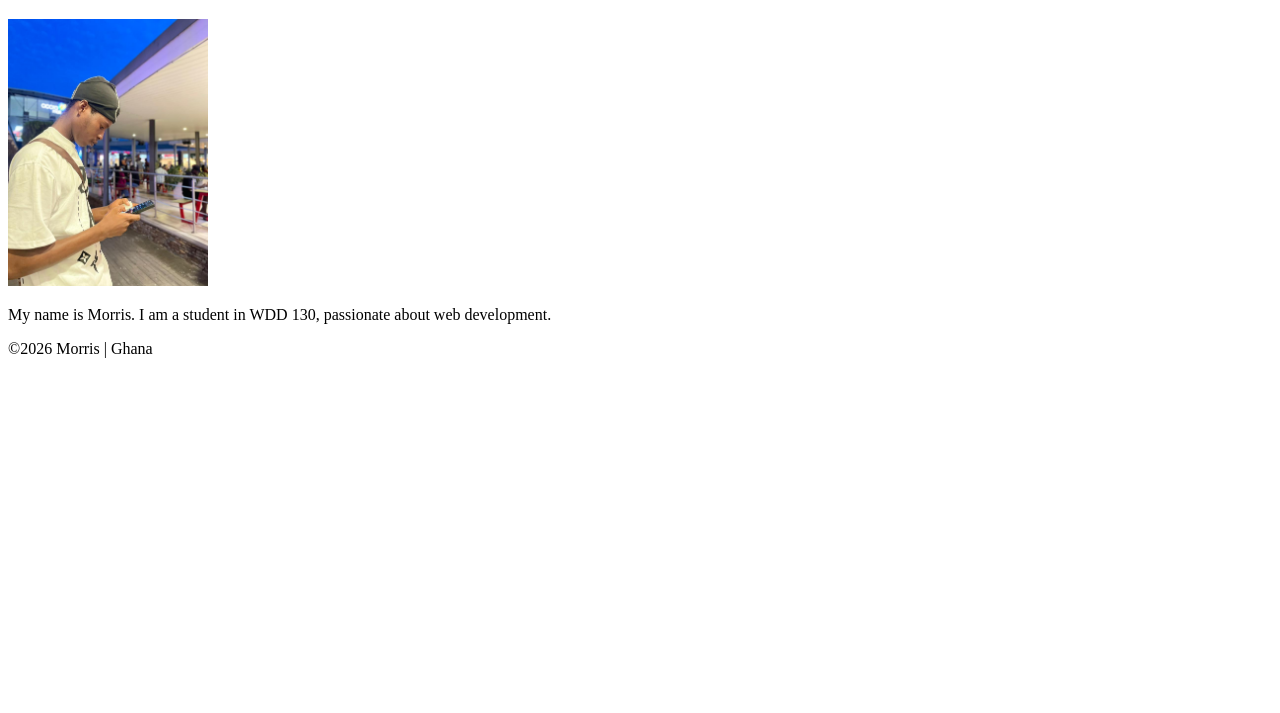
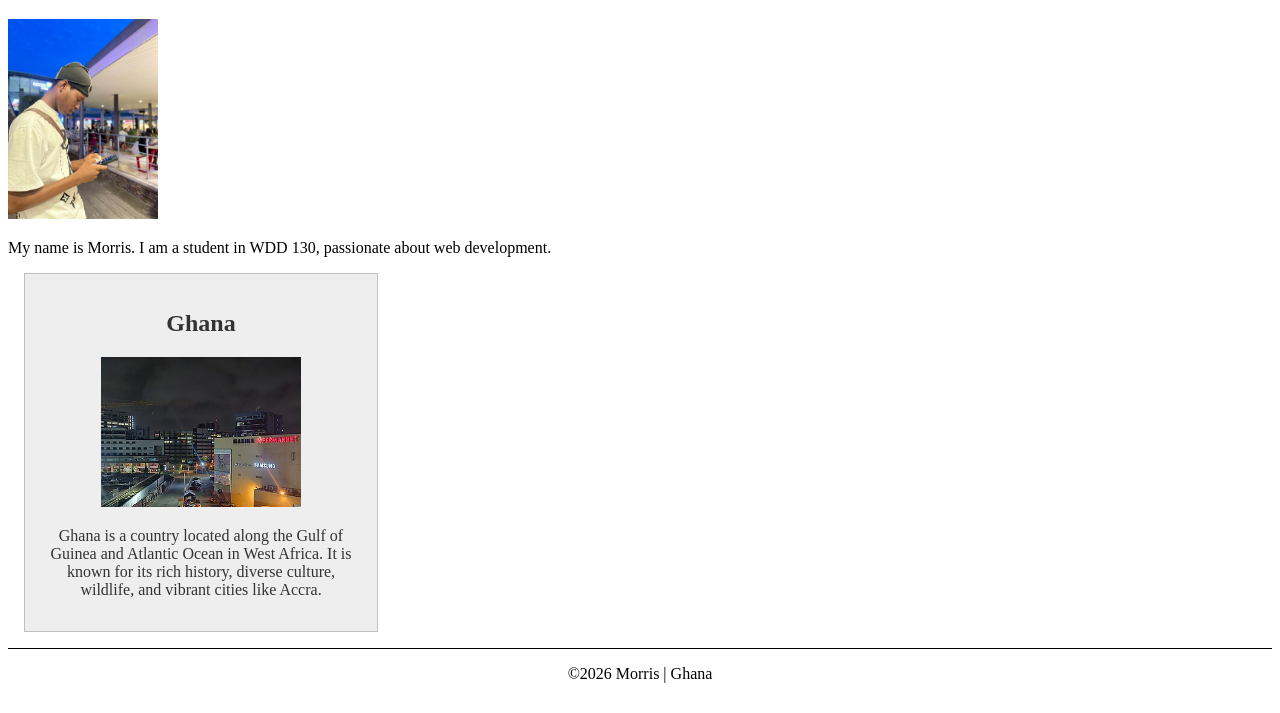
Before and after one commit to ayivimorris2244/wdd130, a plain HTML site: page index.html in a window 1280 px wide. Shown: the part 87-800 px from the top of the page. Drawn offline with Linux system fonts and the light colour scheme.

Commit message:
W02 home page enhancement

```diff
--- a/index.html
+++ b/index.html
@@ -3,8 +3,13 @@
   <head>
     <meta charset="utf-8" />
     <meta name="viewport" content="width=device-width, initial-scale=1.0" />
-
-    <title>Morris | WDD 130</title>
+    <title>Morris Ayivi | WDD 130</title>
+    <meta
+      name="description"
+      content="Home page for Morris Ayivi in WDD 130 Web Fundamentals, featuring course details and a profile on Ghana."
+    />
+    <meta name="author" content="Morris Ayivi" />
+    <link rel="stylesheet" href="styles/styles.css" />
   </head>
   <body>
     <header>
@@ -23,6 +28,16 @@
       </p>
     </main>
 
+    <aside>
+      <h2>Ghana</h2>
+      <img src="images/ghanapro.jpg" alt="View of Accra, Ghana" />
+      <p>
+        Ghana is a country located along the Gulf of Guinea and Atlantic Ocean
+        in West Africa. It is known for its rich history, diverse culture,
+        wildlife, and vibrant cities like Accra.
+      </p>
+    </aside>
+
     <footer>
       <p>&copy;2026 Morris | Ghana</p>
     </footer>
--- a/styles/styles.css
+++ b/styles/styles.css
@@ -0,0 +1,33 @@
+main {
+  max-width: 840px;
+}
+
+aside {
+  width: 20rem;
+  margin: 1rem;
+  border: 1px solid rgb(0 0 0 / 0.2);
+  padding: 1rem;
+  background-color: #eee;
+  color: #333;
+  text-align: center;
+}
+
+aside img {
+  width: 200px;
+  height: auto;
+}
+
+main img {
+  width: 150px;
+  height: auto;
+}
+
+p {
+  padding: 0;
+}
+
+footer {
+  margin-top: 15px;
+  border-top: 1px solid #000;
+  text-align: center;
+}
```
Also changed, not shown: images/ghanapro.jpg (added).
